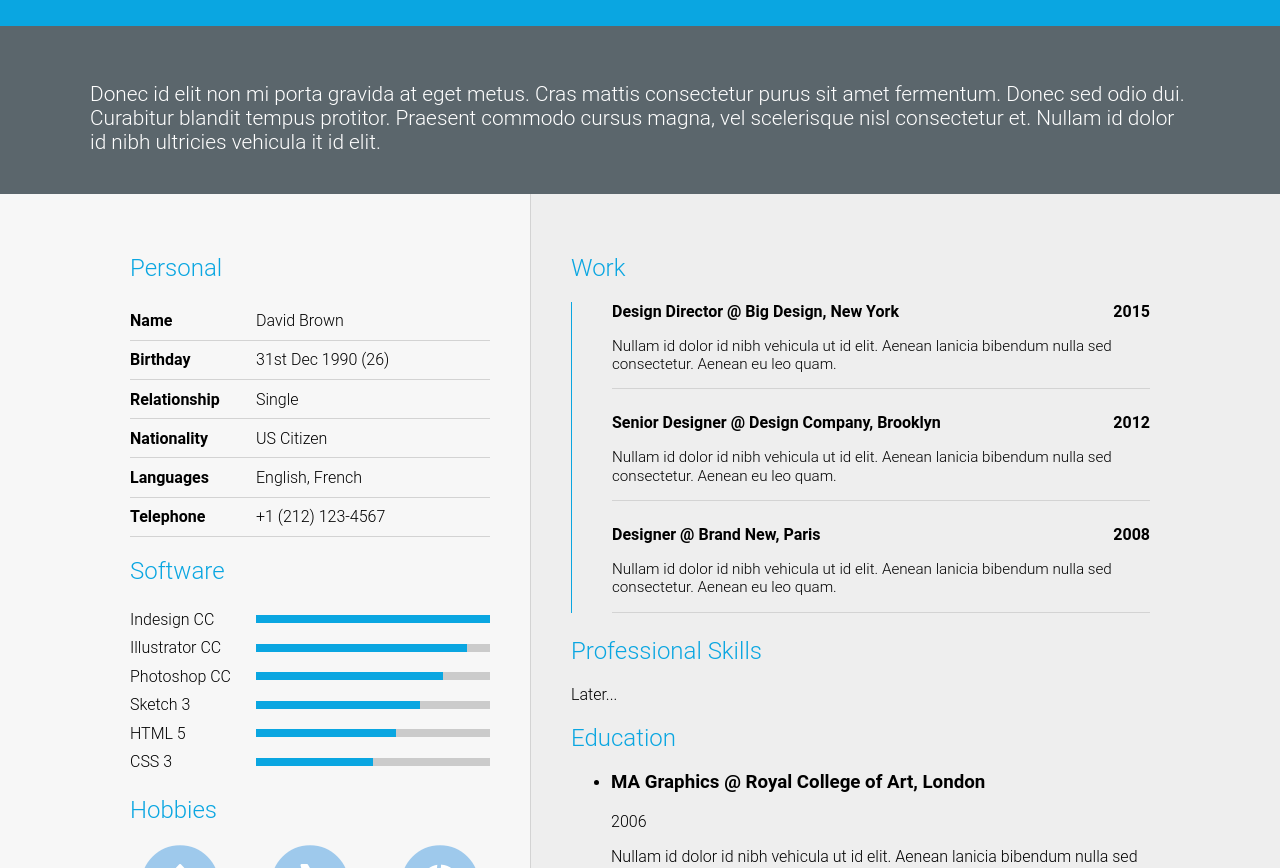
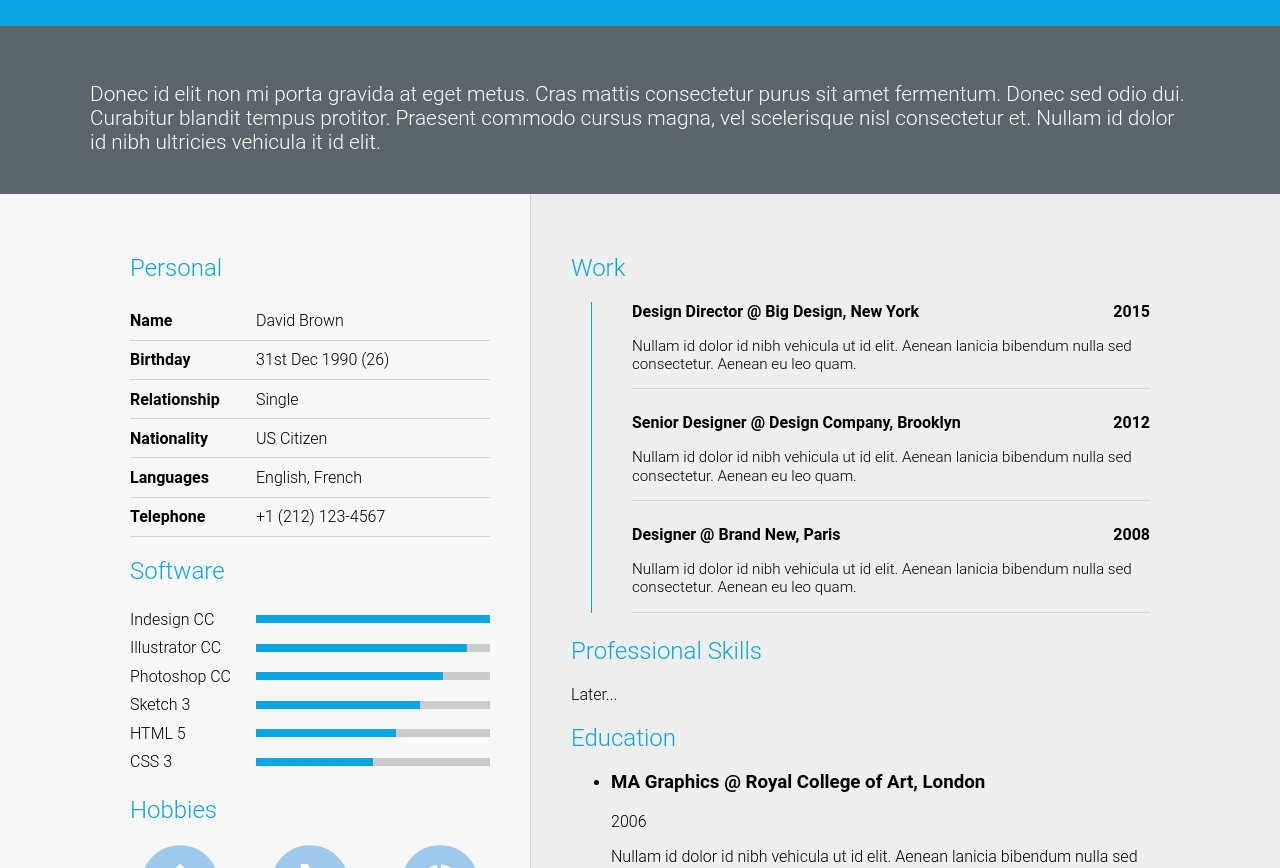
Before and after one commit to kevcomedia/material-resume-clone, a website: page src/index.html in a window 1280 px wide. Shown: the part 232-1100 px from the top of the page. Drawn offline with Linux system fonts and the light colour scheme.

Commit message:
Rename info-list block to timeline
This enables me to offset the blue border to the right without using a
left margin on the list (which is not allowed for blocks in BEM)

```diff
--- a/src/index.html
+++ b/src/index.html
@@ -175,23 +175,25 @@
       <section class="information__section">
         <h2 class="information__heading">Work</h2>
 
-        <ul class="info-list">
-          <li class="info-list__item">
-            <h3 class="info-list__title">Design Director @ Big Design, New York</h3>
-            <p class="info-list__year">2015</p>
-            <p class="info-list__description">Nullam id dolor id nibh vehicula ut id elit. Aenean lanicia bibendum nulla sed consectetur. Aenean eu leo quam.</p>
-          </li>
-          <li class="info-list__item">
-            <h3 class="info-list__title">Senior Designer @ Design Company, Brooklyn</h3>
-            <p class="info-list__year">2012</p>
-            <p class="info-list__description">Nullam id dolor id nibh vehicula ut id elit. Aenean lanicia bibendum nulla sed consectetur. Aenean eu leo quam.</p>
-          </li>
-          <li class="info-list__item">
-            <h3 class="info-list__title">Designer @ Brand New, Paris</h3>
-            <p class="info-list__year">2008</p>
-            <p class="info-list__description">Nullam id dolor id nibh vehicula ut id elit. Aenean lanicia bibendum nulla sed consectetur. Aenean eu leo quam.</p>
-          </li>
-        </ul>
+        <div class="timeline">
+          <ul class="timeline__list">
+            <li class="timeline__item">
+              <h3 class="timeline__title">Design Director @ Big Design, New York</h3>
+              <p class="timeline__year">2015</p>
+              <p class="timeline__description">Nullam id dolor id nibh vehicula ut id elit. Aenean lanicia bibendum nulla sed consectetur. Aenean eu leo quam.</p>
+            </li>
+            <li class="timeline__item">
+              <h3 class="timeline__title">Senior Designer @ Design Company, Brooklyn</h3>
+              <p class="timeline__year">2012</p>
+              <p class="timeline__description">Nullam id dolor id nibh vehicula ut id elit. Aenean lanicia bibendum nulla sed consectetur. Aenean eu leo quam.</p>
+            </li>
+            <li class="timeline__item">
+              <h3 class="timeline__title">Designer @ Brand New, Paris</h3>
+              <p class="timeline__year">2008</p>
+              <p class="timeline__description">Nullam id dolor id nibh vehicula ut id elit. Aenean lanicia bibendum nulla sed consectetur. Aenean eu leo quam.</p>
+            </li>
+          </ul>
+        </div>
       </section>
 
       <section class="information__section">
--- a/src/styles/main.css
+++ b/src/styles/main.css
@@ -241,17 +241,21 @@ body {
 }
 
 /*
- * Info List
+ * Timeline
  */
 
-.info-list {
+.timeline {
+  padding-left: 20px;
+}
+
+.timeline__list {
   border-left: 1px solid #0aa6e1;
   list-style-type: none;
   padding-left: 40px;
   width: 100%;
 }
 
-.info-list__item {
+.timeline__item {
   border-bottom: 1px solid lightgray;
   margin-bottom: 1.5rem;
   display: grid;
@@ -259,22 +263,22 @@ body {
   width: 100%;
 }
 
-.info-list__title,
-.info-list__year,
-.info-list__description {
+.timeline__title,
+.timeline__year,
+.timeline__description {
   margin-top: 0;
 }
 
-.info-list__title,
-.info-list__year {
+.timeline__title,
+.timeline__year {
   font-weight: 700;
 }
 
-.info-list__title {
+.timeline__title {
   font-size: 1rem;
 }
 
-.info-list__description {
+.timeline__description {
   font-size: .95rem;
   grid-column: span 2;
   line-height: 1.2em;
```
